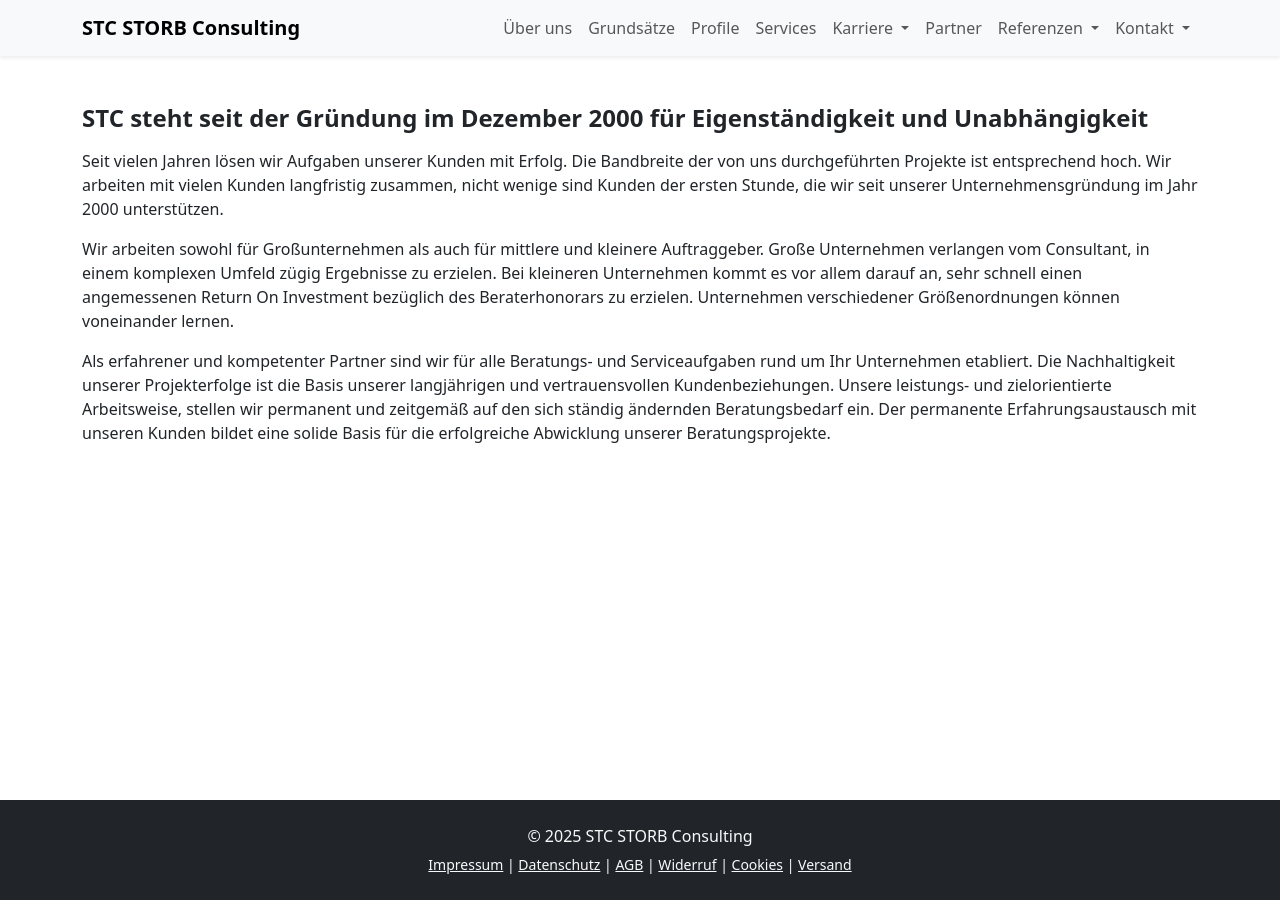
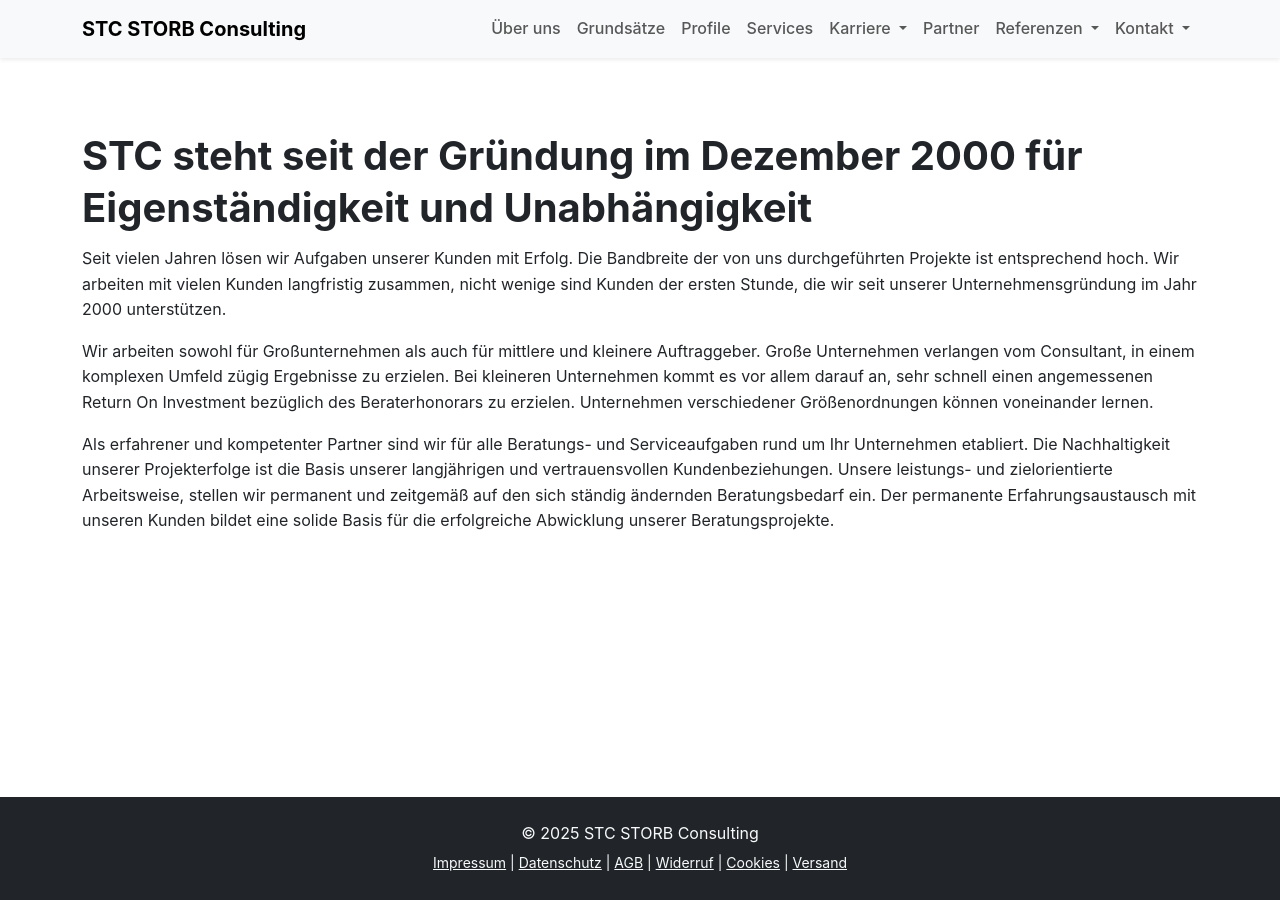
Before and after one commit to chstorb/chstorb.github.io, a Jekyll site: the page built from index.md, in a window 1280 px wide. Built offline with Jekyll 4.4.1, drawn with Linux system fonts in a browser that asks for light colours; some web fonts are replaced.

Commit message:
fonts added

```diff
--- a/assets/css/custom.css
+++ b/assets/css/custom.css
@@ -1,14 +1,56 @@
-h1, h2, h3 {
-  font-weight: 700;
+/* Inter für Fließtext und UI */
+@font-face {
+  font-family: 'Inter';
+  src: url('/fonts/inter/Inter-Regular.woff2') format('woff2');
+  font-weight: 400;
+  font-style: normal;
+}
+@font-face {
+  font-family: 'Inter';
+  src: url('/fonts/inter/Inter-Medium.woff2') format('woff2');
+  font-weight: 500;
+  font-style: normal;
+}
+@font-face {
+  font-family: 'Inter';
+  src: url('/fonts/inter/Inter-SemiBold.woff2') format('woff2');
+  font-weight: 600;
+  font-style: normal;
 }
 
-.page-title {
-  font-size: 1.5rem;
+/* Montserrat für Headlines */
+@font-face {
+  font-family: 'Montserrat';
+  src: url('/fonts/montserrat/Montserrat-Bold.woff2') format('woff2');
   font-weight: 700;
-  margin-bottom: 1rem;
+  font-style: normal;
 }
-.page-subtitle {
-  font-size: 1.25rem;
+@font-face {
+  font-family: 'Montserrat';
+  src: url('/fonts/montserrat/Montserrat-SemiBold.woff2') format('woff2');
   font-weight: 600;
+  font-style: normal;
+}
+
+/* Typografische Hierarchie */
+body {
+  font-family: 'Inter', system-ui, sans-serif;
+  font-weight: 400;
+  line-height: 1.6;
+  font-size: 1rem;
+  color: #212529; /* Bootstrap Standard */
+}
+
+h1, h2, h3, h4, h5, h6 {
+  font-family: 'Montserrat', 'Inter', sans-serif;
+  font-weight: 700;
+  line-height: 1.3;
+  margin-top: 1.5rem;
   margin-bottom: 0.75rem;
 }
+
+/* UI-Elemente */
+.navbar, .btn, .form-control, .dropdown-item {
+  font-family: 'Inter', sans-serif;
+  font-weight: 500;
+}
```
Also changed, not shown: Gemfile.lock, assets/fonts/inter/Inter-Medium.woff2 (added), assets/fonts/inter/Inter-Regular.woff2 (added), assets/fonts/inter/Inter-SemiBold.woff2 (added), assets/fonts/montserrat/Montserrat-Bold.woff2 (added), assets/fonts/montserrat/Montserrat-SemiBold.woff2 (added).
